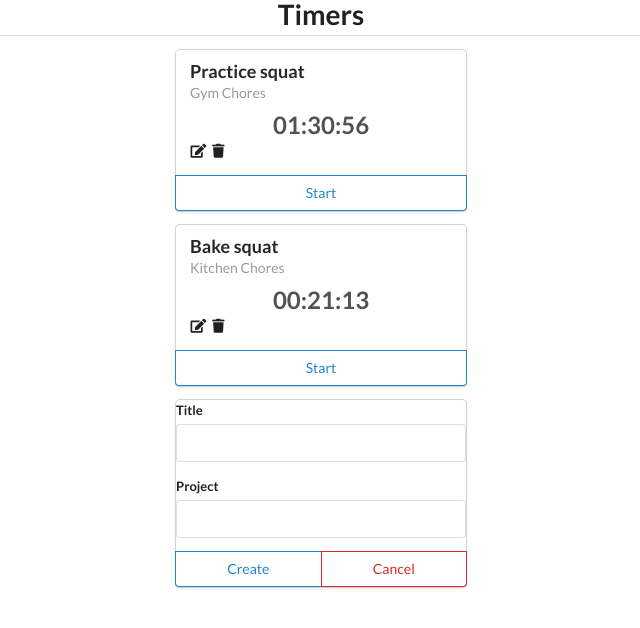
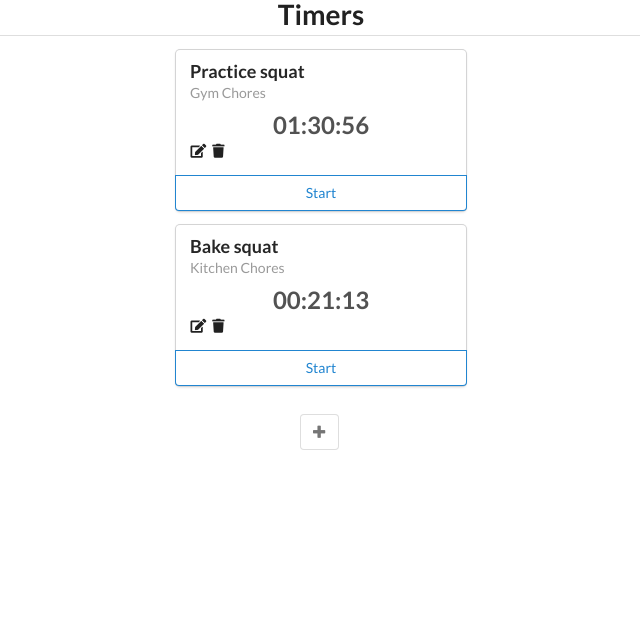
Before and after one commit to nacho1520/TimerExample, a React (Create React App) app: page / in a window 1280 px wide. Shown: the top 628 px of the page, without its empty margins (319-959 px from the left). Built offline with nearby package versions, Linux system fonts and the light colour scheme.

Commit message:
Add State to ToggleableTimerForm and TimerForm component

```diff
--- a/src/components/TimerForm/TimerForm.jsx
+++ b/src/components/TimerForm/TimerForm.jsx
@@ -1,23 +1,37 @@
-import React from "react";
+import React, { useState, useEffect } from "react";
 
 const TimerForm = props => {
+    const [ state, setState ] = useState({
+        title: props.title ? props.title : '',
+        project: props.project ? props.project : ''
+    });
+
+    const handleTitleChange = e => {
+        const updateState = Object.assign({}, state, { title: e.target.value });
+        setState(updateState);
+    }
+
+    const handleProjectChange = e => {
+        const updateState = Object.assign({}, state, { project: e.target.value });
+        setState(updateState);
+    }
+
     const submitText = props.title ? 'Update' : 'Create';
     return(
         <div className="ui centered card">
-            <div>
             <div className="content">
                 <div className="ui form">
                     <div className="field">
                         <label>
                             Title
                         </label>
-                            <input type='text' defaultValue={ props.title } />
+                        <input type='text' value={ state.title } onChange={handleTitleChange} />
                     </div>
                     <div className="field">
                         <label>
                             Project
                         </label>
-                            <input type='text' defaultValue={ props.project } />
+                        <input type='text' value={ state.project } onChange={handleProjectChange} />
                     </div>
                     <div className="ui two bottom attached buttons">
                         <button className="ui basic blue button">
@@ -30,7 +44,6 @@ const TimerForm = props => {
                 </div>
             </div>
         </div>
-        </div>
     );
 }
 
--- a/src/components/ToggleableTimerForm/ToggleableTimerForm.jsx
+++ b/src/components/ToggleableTimerForm/ToggleableTimerForm.jsx
@@ -1,15 +1,25 @@
-import React from "react";
+import React, { useState, useEffect } from "react";
 import TimerForm from "../TimerForm/TimerForm";
 
 const ToggleableTimerForm = props => {
-    if(props.isOpen) {
+    const [ isOpen, setIsOpen ] = useState(null);
+
+    useEffect(() => {
+        setIsOpen(false);
+    }, []);
+
+    const handleFormOpen = () => {
+        setIsOpen(true);
+    }
+
+    if(isOpen) {
         return(
             <TimerForm />
         );
     } else {
         return(
             <div className="ui basic content center aligned segment">
-                <button className="ui basic button icon">
+                <button className="ui basic button icon" onClick={handleFormOpen}>
                     <i className="plus icon" />
                 </button>
             </div>
```
Lines whose indentation alone changed are shown as unchanged.
